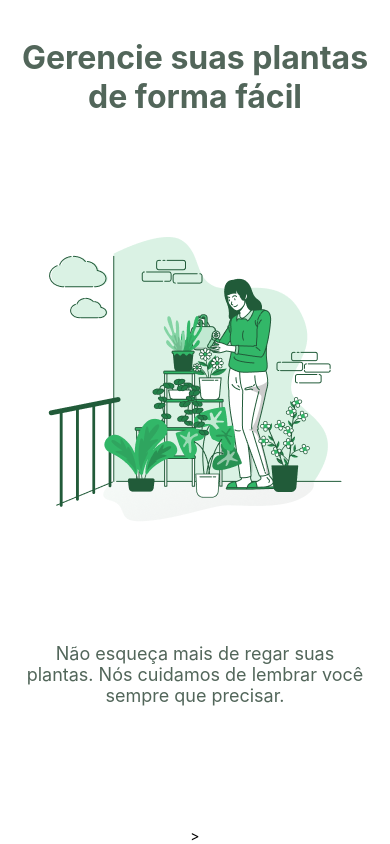
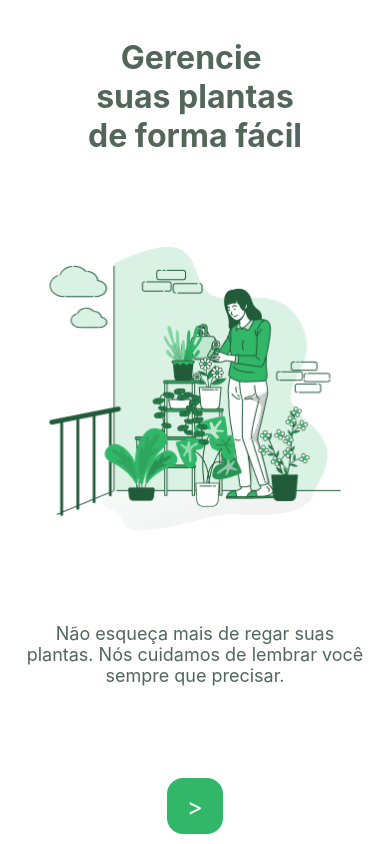
Before and after one commit to FabricioAllves/PlantManager, a React Native app: screen / in a window 390 px wide. Built offline with nearby package versions, Linux system fonts and the light colour scheme.

Commit message:
Tela de inicio finalizada

```diff
--- /dev/null
+++ b/src/components/Button/index.tsx
@@ -0,0 +1,23 @@
+import React from 'react';
+import { TouchableOpacityProps } from 'react-native';
+
+
+
+type ButtonProps = TouchableOpacityProps &{
+  title: string
+}
+
+import {
+  ButtonT,
+  ButtonText
+} from './styles';
+
+export function Button({title, ...rest}:ButtonProps){
+  return (
+    <ButtonT activeOpacity={0.8} {...rest}>
+        <ButtonText>
+          {title}
+        </ButtonText>
+      </ButtonT>
+  );
+}
--- /dev/null
+++ b/src/components/Button/styles.ts
@@ -0,0 +1,18 @@
+
+import { TouchableOpacity } from 'react-native';
+import styled from 'styled-components/native';
+
+export const ButtonT = styled(TouchableOpacity)`
+  background-color: ${({theme}) => theme.Colors.green};
+  justify-content: center;
+  align-items: center;
+  border-radius: 16px;
+  margin-bottom: 10px;
+  height: 56px;
+  width: 56px;
+`;
+
+export const ButtonText = styled.Text`
+  color: ${({theme}) => theme.Colors.white};
+  font-size: 24px;
+`;
--- a/src/pages/Welcome/index.tsx
+++ b/src/pages/Welcome/index.tsx
@@ -1,35 +1,32 @@
-import React from 'react';
-import { View, Text, Image, TouchableOpacity } from 'react-native';
+import React, { useState } from 'react';
 
 import wateringImg from '../../assets/watering.png'
+import { Button } from '../../components/Button';
 import {
   Container,
   Title,
   SubTitle,
-  Button
+  LogoImg,
 } from './styles';
 
 export function Welcome() {
   return (
     <Container>
       <Title>
-        Gerencie
-        suas plantas de
-        forma fácil
+        Gerencie {'\n'}
+        suas plantas{'\n'}
+        de forma fácil
       </Title>
 
-      <Image source={wateringImg}/>
+        <LogoImg source={wateringImg} />
 
       <SubTitle>
         Não esqueça mais de regar suas plantas.
         Nós cuidamos de lembrar você sempre que precisar.
       </SubTitle>
 
-      <Button>
-        <Text>
-          {'>'}
-        </Text>
-      </Button>
+      <Button title='>'/>
+
     </Container>
   );
 }
--- a/src/pages/Welcome/styles.ts
+++ b/src/pages/Welcome/styles.ts
@@ -1,7 +1,7 @@
 import styled from 'styled-components/native';
 
 
-export const Container = styled.View`
+export const Container = styled.SafeAreaView`
   flex: 1;
   justify-content: space-between;
   align-items: center;
@@ -18,10 +18,11 @@ export const Title = styled.Text`
 export const SubTitle = styled.Text`
   text-align: center;
   font-size: 18px;
-  padding-left: 20px;
-  padding-right: 20px;
+  padding: 0 20px 0 20px;
   color: ${({theme}) => theme.Colors.heading};
 `;
 
-export const Button = styled.TouchableOpacity`
+export const LogoImg = styled.Image`
+  width: 292px;
+  height: 284px;
 `;
```
